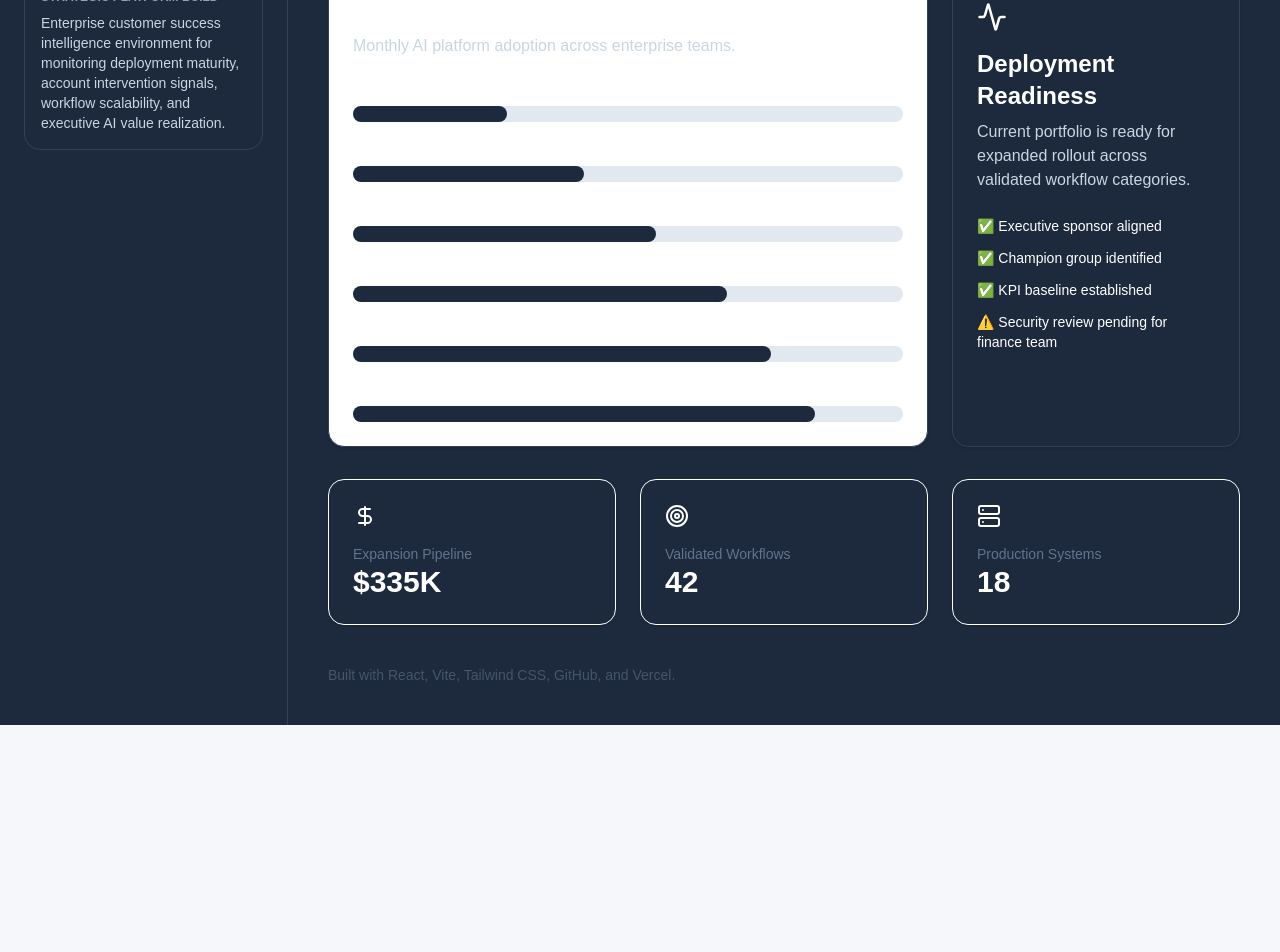
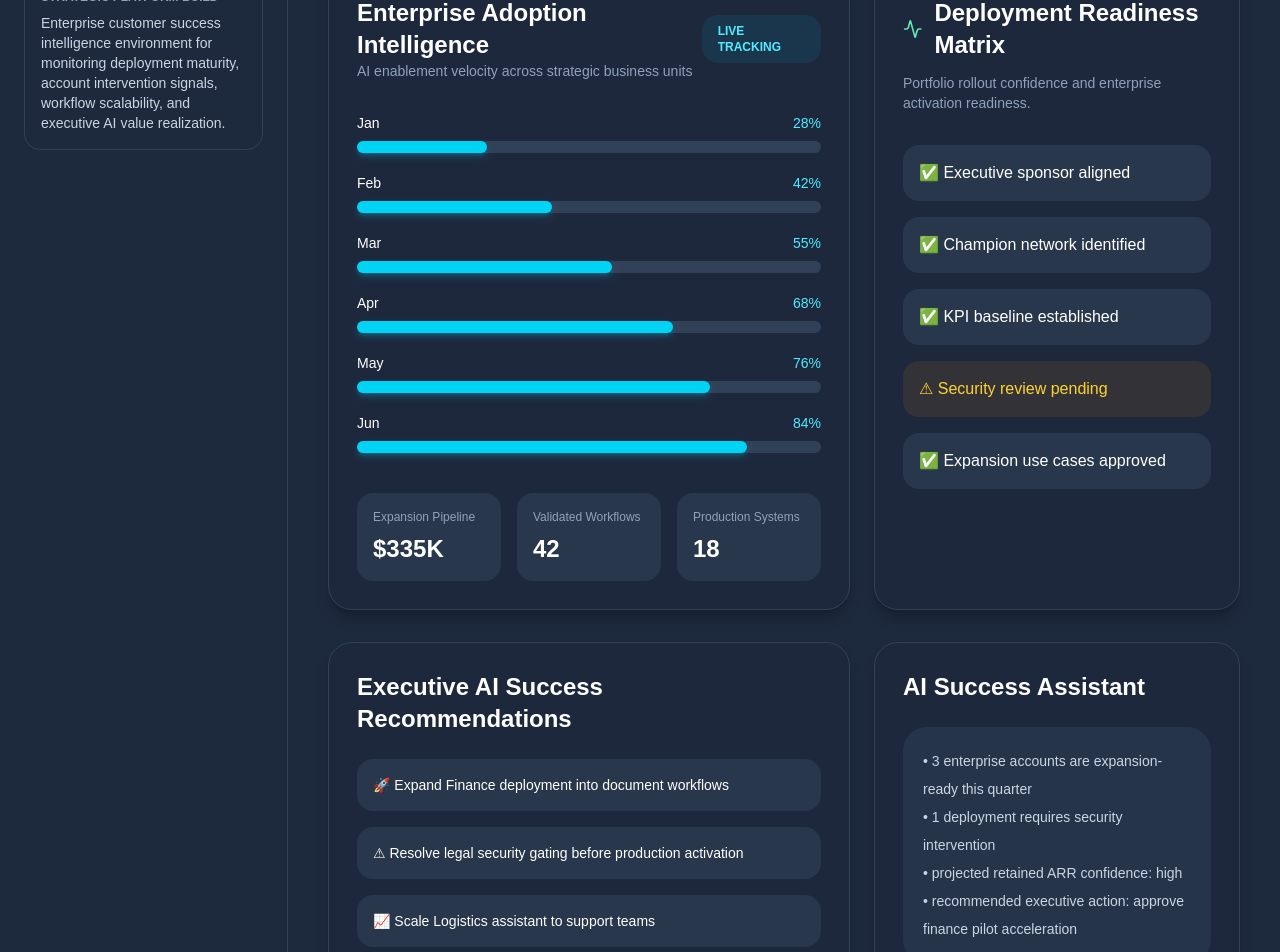
Before and after one commit to jtorres507-rgb/openai-ai-command-dashboard, a React (Vite) app: page / in a window 1280 px wide. Shown: the part 460-1412 px from the top of the page. Before the commit the page ends 1185 px from the top, so only its background shows below. Built offline with nearby package versions, Linux system fonts and the light colour scheme.

Commit message:
Rebuilt executive overview into AI cockpit layout

```diff
--- a/src/App.jsx
+++ b/src/App.jsx
@@ -210,54 +210,120 @@ function ProgressBar({ label, value }) {
 function ExecutiveOverview() {
   return (
     <>
+      {/* TOP KPI COMMAND STRIP */}
       <div className="grid gap-5 md:grid-cols-2 xl:grid-cols-4">
-      {executivePortfolioKPIs.map((item) => (
-          <MetricCard key={item.title} {...item} />
+        {executivePortfolioKPIs.map((item) => (
+          <div
+            key={item.title}
+            className="rounded-3xl border border-slate-700 bg-slate-800/90 p-5 shadow-lg shadow-black/20"
+          >
+            <div className="flex items-center justify-between">
+              <div className="rounded-2xl bg-slate-700 p-3">
+                <item.icon size={22} />
+              </div>
+              <span className="rounded-full bg-emerald-500/20 px-3 py-1 text-xs font-semibold text-emerald-300">
+                {item.change}
+              </span>
+            </div>
+            <p className="mt-5 text-sm text-slate-400">{item.title}</p>
+            <p className="mt-1 text-3xl font-bold text-white">{item.value}</p>
+          </div>
         ))}
       </div>
 
-      <div className="mt-8 grid gap-6 xl:grid-cols-3">
-        <div className="rounded-2xl border border-slate-700 bg-white p-6 shadow-sm xl:col-span-2">
-          <h2 className="text-2xl font-bold">Adoption Velocity</h2>
-          <p className="text-slate-300">Monthly AI platform adoption across enterprise teams.</p>
-          <div className="mt-6 space-y-5">
+      {/* MAIN COMMAND GRID */}
+      <div className="mt-8 grid gap-6 xl:grid-cols-12">
+
+        {/* LEFT LARGE INTELLIGENCE PANEL */}
+        <div className="xl:col-span-7 rounded-3xl border border-slate-700 bg-slate-800/90 p-7 shadow-lg shadow-black/20">
+          <div className="flex items-center justify-between">
+            <div>
+              <h2 className="text-2xl font-bold text-white">Enterprise Adoption Intelligence</h2>
+              <p className="text-sm text-slate-400">AI enablement velocity across strategic business units</p>
+            </div>
+            <div className="rounded-2xl bg-cyan-500/10 px-4 py-2 text-cyan-300 text-xs font-semibold">
+              LIVE TRACKING
+            </div>
+          </div>
+
+          <div className="mt-8 space-y-5">
             {adoptionVelocity.map((item) => (
-              <ProgressBar key={item.label} label={item.label} value={item.value} />
+              <div key={item.label}>
+                <div className="mb-2 flex justify-between text-sm">
+                  <span>{item.label}</span>
+                  <span className="text-cyan-300">{item.value}%</span>
+                </div>
+                <div className="h-3 rounded-full bg-slate-700">
+                  <div
+                    className="h-3 rounded-full bg-cyan-400 shadow-md shadow-cyan-500/30"
+                    style={{ width: `${item.value}%` }}
+                  />
+                </div>
+              </div>
             ))}
+          </div>
+
+          <div className="mt-10 grid gap-4 md:grid-cols-3">
+            <div className="rounded-2xl bg-slate-700/60 p-4">
+              <p className="text-xs text-slate-400">Expansion Pipeline</p>
+              <p className="mt-2 text-2xl font-bold">$335K</p>
+            </div>
+            <div className="rounded-2xl bg-slate-700/60 p-4">
+              <p className="text-xs text-slate-400">Validated Workflows</p>
+              <p className="mt-2 text-2xl font-bold">42</p>
+            </div>
+            <div className="rounded-2xl bg-slate-700/60 p-4">
+              <p className="text-xs text-slate-400">Production Systems</p>
+              <p className="mt-2 text-2xl font-bold">18</p>
+            </div>
           </div>
         </div>
 
-        <div className="rounded-2xl border border-slate-700 bg-slate-800 p-6 text-white shadow-sm">
-          <Activity size={30} />
-          <h2 className="mt-4 text-2xl font-bold">Deployment Readiness</h2>
-          <p className="mt-2 text-slate-300">
-            Current portfolio is ready for expanded rollout across validated workflow categories.
+        {/* RIGHT DEPLOYMENT PANEL */}
+        <div className="xl:col-span-5 rounded-3xl border border-slate-700 bg-slate-800/90 p-7 shadow-lg shadow-black/20">
+          <div className="flex items-center gap-3">
+            <Activity className="text-emerald-300" size={24} />
+            <h2 className="text-2xl font-bold text-white">Deployment Readiness Matrix</h2>
+          </div>
+
+          <p className="mt-3 text-sm text-slate-400">
+            Portfolio rollout confidence and enterprise activation readiness.
           </p>
-          <div className="mt-6 space-y-3 text-sm">
-            <p>✅ Executive sponsor aligned</p>
-            <p>✅ Champion group identified</p>
-            <p>✅ KPI baseline established</p>
-            <p>⚠️ Security review pending for finance team</p>
+
+          <div className="mt-8 space-y-4">
+            <div className="rounded-2xl bg-slate-700/60 p-4">✅ Executive sponsor aligned</div>
+            <div className="rounded-2xl bg-slate-700/60 p-4">✅ Champion network identified</div>
+            <div className="rounded-2xl bg-slate-700/60 p-4">✅ KPI baseline established</div>
+            <div className="rounded-2xl bg-amber-500/10 p-4 text-amber-300">⚠ Security review pending</div>
+            <div className="rounded-2xl bg-slate-700/60 p-4">✅ Expansion use cases approved</div>
           </div>
         </div>
+
       </div>
 
-      <div className="mt-8 grid gap-6 md:grid-cols-3">
-        <div className="rounded-2xl bg-slate-800 p-6 shadow-sm border">
-          <DollarSign />
-          <p className="mt-4 text-sm text-slate-500">Expansion Pipeline</p>
-          <p className="text-3xl font-bold">$335K</p>
+      {/* LOWER GRID */}
+      <div className="mt-8 grid gap-6 xl:grid-cols-12">
+
+        <div className="xl:col-span-7 rounded-3xl border border-slate-700 bg-slate-800/90 p-7 shadow-lg shadow-black/20">
+          <h2 className="text-2xl font-bold text-white">Executive AI Success Recommendations</h2>
+          <div className="mt-6 space-y-4 text-sm">
+            <div className="rounded-2xl bg-slate-700/60 p-4">🚀 Expand Finance deployment into document workflows</div>
+            <div className="rounded-2xl bg-slate-700/60 p-4">⚠ Resolve legal security gating before production activation</div>
+            <div className="rounded-2xl bg-slate-700/60 p-4">📈 Scale Logistics assistant to support teams</div>
+            <div className="rounded-2xl bg-slate-700/60 p-4">🧠 Prompt optimization opportunity identified</div>
+          </div>
         </div>
-        <div className="rounded-2xl bg-slate-800 p-6 shadow-sm border">
-          <Target />
-          <p className="mt-4 text-sm text-slate-500">Validated Workflows</p>
-          <p className="text-3xl font-bold">42</p>
+
+        <div className="xl:col-span-5 rounded-3xl border border-slate-700 bg-slate-800/90 p-7 shadow-lg shadow-black/20">
+          <h2 className="text-2xl font-bold text-white">AI Success Assistant</h2>
+          <div className="mt-6 rounded-3xl bg-slate-700/50 p-5 text-sm text-slate-300 leading-7">
+            <p>• 3 enterprise accounts are expansion-ready this quarter</p>
+            <p>• 1 deployment requires security intervention</p>
+            <p>• projected retained ARR confidence: high</p>
+            <p>• recommended executive action: approve finance pilot acceleration</p>
+          </div>
         </div>
-        <div className="rounded-2xl bg-slate-800 p-6 shadow-sm border">
-          <Server />
-          <p className="mt-4 text-sm text-slate-500">Production Systems</p>
-          <p className="text-3xl font-bold">18</p>
-        </div>
+
       </div>
     </>
   );
```
